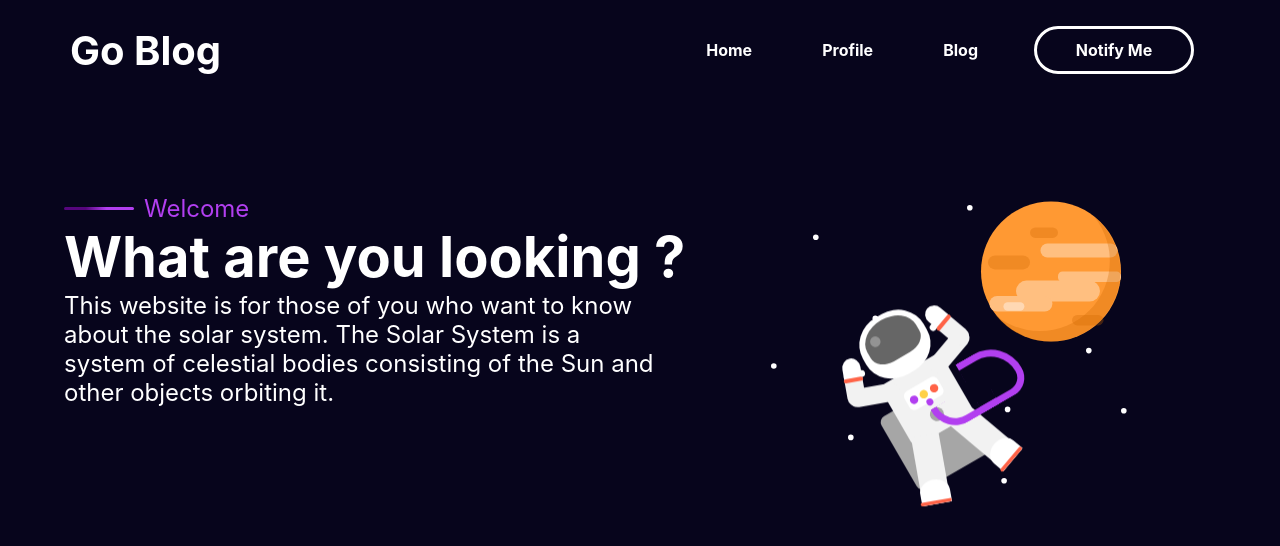
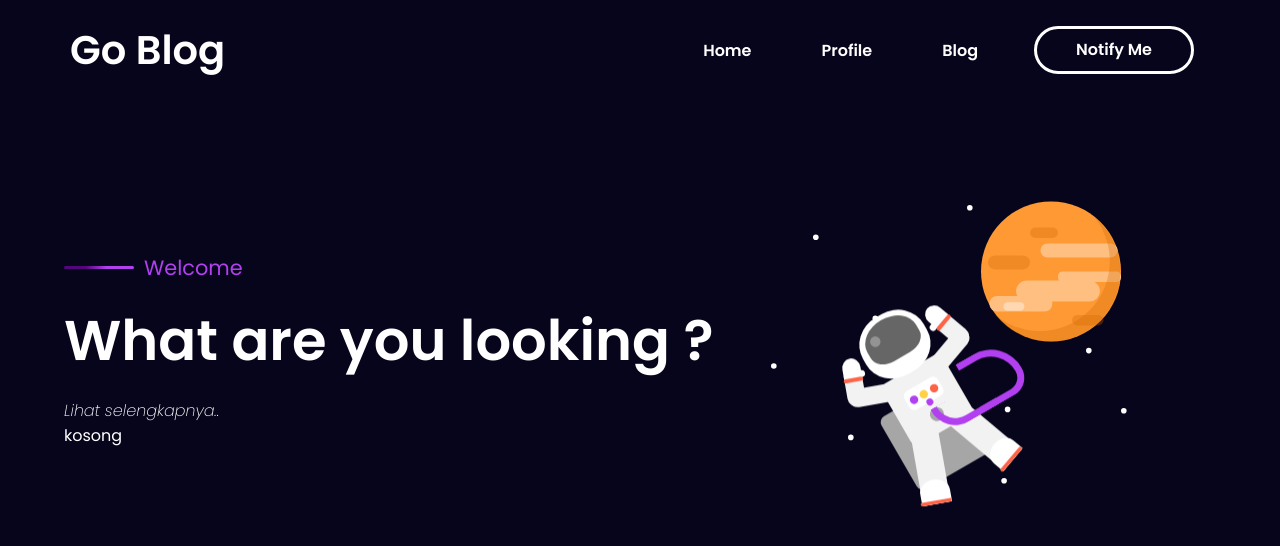
Before and after one commit to mdenimln/web-go-blog, a React (Create React App) app: page / in a window 1280 px wide. Shown: the top 546 px of the page. Built offline with nearby package versions, Linux system fonts and the light colour scheme.

Commit message:
update blog and blog detail

```diff
--- a/package.json
+++ b/package.json
@@ -3,6 +3,8 @@
   "version": "0.1.0",
   "private": true,
   "dependencies": {
+    "@fortawesome/free-regular-svg-icons": "^6.4.0",
+    "@fortawesome/free-solid-svg-icons": "^6.4.0",
     "@testing-library/jest-dom": "^5.16.5",
     "@testing-library/react": "^13.4.0",
     "@testing-library/user-event": "^13.5.0",
--- a/src/App.css
+++ b/src/App.css
@@ -27,16 +27,20 @@
   padding: 10px 30px;
   border-radius: 500px;
   color: #ffffff;
-  font-weight: bold;
+  font-weight: 600;
 }
 .nav .link-item:hover{
   transition: 0.5s;
-  transform: scale(1.4);
+  transform: scale(1.3);
 }
 .site{
   border: 2px solid;
   padding: 10px 30px;
   border-radius: 500px;
   color: #ffffff;
-  font-weight: bold;
+  font-weight: 200;
 }
+.judul{
+  font-size: 3.5em;
+  font-weight: 600;
+}
--- a/src/components/ButtonSite.css
+++ b/src/components/ButtonSite.css
@@ -8,7 +8,7 @@
     border-radius: 2em;
     width: 10em;
     height: 3em;
-    font-weight: bold;
+    font-weight: 600;
     text-align: center;
     line-height: 3em;
     position: relative;
--- a/src/index.css
+++ b/src/index.css
@@ -1,3 +1,4 @@
+@import url('https://fonts.googleapis.com/css2?family=Poppins:ital,wght@0,200;0,300;0,400;0,500;0,600;0,800;1,200&display=swap');
 body {
   margin: 0;
   background-color: #07051c;
@@ -6,8 +7,10 @@ body {
     sans-serif;
   -webkit-font-smoothing: antialiased;
   -moz-osx-font-smoothing: grayscale;
+  font-family: 'Poppins', sans-serif;
 }
-
+::-webkit-scrollbar {height:10px;width: 5px;background: rgb(204, 204, 204);}
+::-webkit-scrollbar-thumb {background-color: rgba(86,6,125,1);-moz-border-radius: 10px;border-radius: 10px;}
 code {
   font-family: source-code-pro, Menlo, Monaco, Consolas, 'Courier New',
     monospace;
--- /dev/null
+++ b/src/pages/Blog.css
@@ -0,0 +1,27 @@
+img{
+    max-width: 100%;
+}
+.container{
+    display: flex;
+    flex-wrap: wrap;
+    gap: 20px;
+    margin-top: 20px;
+}
+article{
+    box-shadow: 1px 1px 5px rgb(27, 4, 48);
+    width: 48%;
+    display: flex;
+    gap: 50px;
+    border-radius: 5px;
+}
+.image-article {
+    width: 200px;
+    border-radius: 5px;
+}
+article .title h2{
+    font-size: 1.3em;
+    font-weight: 400;
+}
+article .title time {
+    font-style: italic;
+}
--- a/src/pages/Blog.js
+++ b/src/pages/Blog.js
@@ -1,5 +1,6 @@
 import {useEffect, useState} from 'react'
 import { Link } from 'react-router-dom';
+import './Blog.css';
 export default function Blog() {
     const [ articles, setArticles ] = useState([]);
     const [ load, setLoad ] = useState(true);
@@ -26,14 +27,18 @@ export default function Blog() {
             (
                 <i>Loading article..</i>
             ) : (
-                <div>
+                <div className='container'>
                     {articles.map((article) => {
                         return(
                             <article key={article.id }>
+                                <img className='image-article' src={article.imageUrl} alt={article.title} />
+                                <div className='title'>
                                 <h2>
                                     <Link to={`/blog/${article.id}`}>{article.title}</Link>
                                 </h2>
                                 <time>{new Date(article.publishedAt).toLocaleDateString()}</time>
+                                </div>
+
                             </article>
                         )
                     })}
--- a/src/pages/BlogDetail.js
+++ b/src/pages/BlogDetail.js
@@ -1,11 +1,14 @@
-import { useEffect, useState } from "react"
+import { useEffect, useState } from "react";
 import { useParams } from "react-router-dom";
+import './BlogDetail.css';
 
 export default function BlogDetail() {
     const params = useParams();
     const [article, setArticle] = useState({});
     const [loading, setLoading] = useState(true);
     const [notFound, setnotFound] = useState(false);
+
+
 
     useEffect(() => {
         const getArticle = async () => {
@@ -19,8 +22,31 @@ export default function BlogDetail() {
             setArticle(response);
             setLoading(false);
         }
+
         getArticle();
+
     }, [params])
+    const cardStyles = {
+        container: {
+          display: "flex",
+          width: '100%',
+          boxShadow: "0 0 3px 2px #cec7c759",
+          flexDirection: 'column',
+          alignItems: 'center',
+        },
+        title: {
+            textAlign: 'center'
+        },
+        image: {
+            width: '80%',
+
+        },
+        source: {
+            textAlign: 'start',
+            width: '80%'
+        }
+
+    }
 
     if(notFound){
         return <h1>Artikel tidak ditemukan :(</h1>
@@ -30,13 +56,18 @@ export default function BlogDetail() {
             {loading ? (
                 <i>Loading article...</i>
             ) : (
-                <article>
-                    <h1>{article.title}</h1>
-                    <time>{new Date(article.publishedAt).toLocaleDateString()}</time>
-                    <img src={article.imageUrl} alt={article.title}/>
-                    <p>{article.summary}</p>
-                    <p>
-                        Source: <a href={article.url} target="_blank" rel="noreferrer">{article.newsSite}</a>
+                <article style={cardStyles.container}>
+                    <img style={cardStyles.image} src={article.imageUrl} alt={article.title}/>
+                    <div>
+                        <h1 style={cardStyles.title}>{article.title}</h1>
+                        <p>{article.summary}</p>
+                        <br></br>
+                        <time>{new Date(article.publishedAt).toLocaleDateString()}</time>
+                        <p>Source: <a href={article.url} target="_blank" rel="noreferrer">  {article.newsSite}</a></p>
+                    </div>
+
+                    <p style={cardStyles.source}>
+
                     </p>
                 </article>
             )}
--- a/src/pages/Home.css
+++ b/src/pages/Home.css
@@ -18,7 +18,8 @@ section{
   }
   .home-span{
     color: rgba(178,63,240,1);
-    font-size: 1.5em;
+    font-size: 1.3em;
+
   }
   .home-p-sm{
     font-size: 1.5em;
@@ -26,7 +27,11 @@ section{
   }
   .home-p{
     font-size: 3.5em;
-    font-weight: bold;
+    font-weight: 600;
+  }
+  .selengkapnya {
+    font-weight: 400;
+    cursor: pointer;
   }
   #home{
     display: flex;
@@ -39,7 +44,7 @@ section{
     display: flex;
     flex-direction: column;
     justify-content: center;
-    margin-top: -100px;
+    gap: 15px;
   }
   .row:nth-child(2){
     display: flex;
--- a/src/pages/Home.js
+++ b/src/pages/Home.js
@@ -1,5 +1,11 @@
+
+import { useState } from 'react';
 import './Home.css';
 export default function Home() {
+    const [selengkapnya, setSelengkapnya] = useState(false);
+    const addSelengkapnya = () =>{
+        setSelengkapnya(true)
+    }
     return(
         <section id="home">
             <div className="row">
@@ -8,7 +14,16 @@ export default function Home() {
                     <span className="home-span">Welcome</span>
                 </div>
                 <p className="home-p">What are you looking ?</p>
-                <p className="home-p-sm">This website is for those of you who want to know about the solar system. The Solar System is a system of celestial bodies consisting of the Sun and other objects orbiting it.</p>
+                <div>
+                    <i onClick={addSelengkapnya} className='selengkapnya'>Lihat selengkapnya.. </i>
+                    {selengkapnya ? (<p className="home-p-sm">This website is for those of you who want to know about the solar system. The Solar System is a system of celestial bodies consisting of the Sun and other objects orbiting it.</p>)
+                    :
+                    (
+                        <div>kosong</div>
+                    )}
+
+                </div>
+
             </div>
             <div className="row">
                 <div class="backg">
```
Also changed, not shown: src/pages/BlogDetail.css (added), 1 other file (tests, documents, lock files or other folders).
